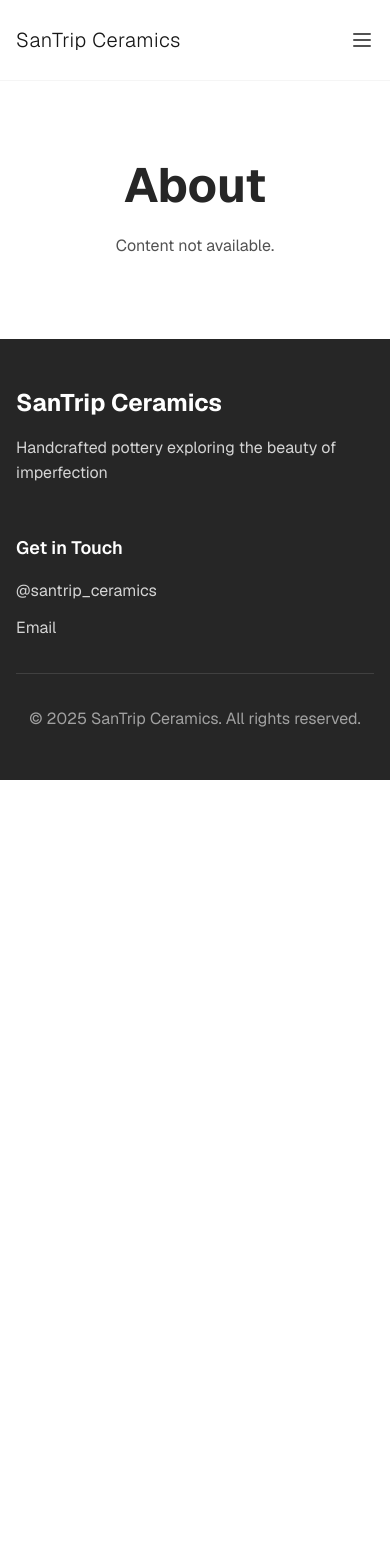
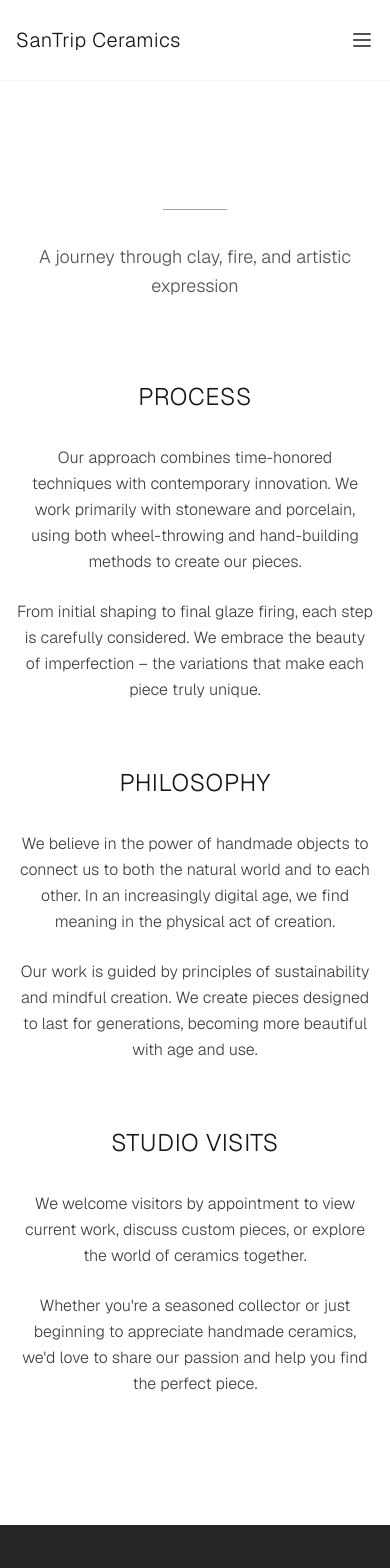
Before and after one commit to santrip-sanity/santrip-ceramics, a Next.js app: page /about in a window 390 px wide. Shown: the top 1568 px of the page. Before the commit the page ends 844 px from the top, so only its background shows below. Built offline with nearby package versions, Linux system fonts and the light colour scheme; no server answers.

Commit message:
Update page.tsx

```diff
--- a/src/app/about/page.tsx
+++ b/src/app/about/page.tsx
@@ -1,85 +1,58 @@
-import { client } from '@/lib/sanity'
-import { urlFor } from '@/lib/sanity'
-import Image from 'next/image'
-import { PortableText } from '@portabletext/react'
-
-// Query to get the artist/person info
-const PERSON_QUERY = `*[_type == "person"][0] {
-  name,
-  bio,
-  image
-}`
-
-interface Person {
-  name: string
-  bio: any[]
-  image?: {
-    _type: 'image'
-    asset: { _ref: string; _type: 'reference' }
-  }
-}
-
-async function getPersonData(): Promise<Person | null> {
-  try {
-    const person = await client.fetch(PERSON_QUERY)
-    return person
-  } catch (error) {
-    console.error('Error fetching person data:', error)
-    return null
-  }
-}
-
-export default async function AboutPage() {
-  const person = await getPersonData()
-
-  if (!person) {
-    return (
-      <div className="py-20">
-        <div className="max-w-4xl mx-auto px-4 sm:px-6 lg:px-8">
-          <h1 className="text-5xl font-bold text-neutral-800 mb-6 text-center">About</h1>
-          <p className="text-neutral-600 text-center">Content not available.</p>
-        </div>
-      </div>
-    )
-  }
-
+export default function About() {
   return (
-    <div className="py-20">
+    <div className="py-32 bg-white">
       <div className="max-w-4xl mx-auto px-4 sm:px-6 lg:px-8">
-        <div className="text-center mb-16">
-          <h1 className="text-5xl font-bold text-neutral-800 mb-6">About {person.name}</h1>
-          <p className="text-xl text-neutral-600 max-w-3xl mx-auto">
+        <div className="text-center mb-20">
+          <div className="w-16 h-px bg-neutral-400 mx-auto mb-8"></div>
+          <p className="text-lg text-neutral-600 font-light leading-relaxed">
+            A journey through clay, fire, and artistic expression
           </p>
         </div>
 
-        <div className="grid grid-cols-1 lg:grid-cols-2 gap-12 items-start">
-          {/* Artist Image */}
-          {person.image && (
-            <div className="relative">
-              <div className="aspect-[3/4] relative overflow-hidden rounded-lg">
-                <Image
-                  src={urlFor(person.image).width(600).height(800).url()}
-                  alt={person.name}
-                  fill
-                  sizes="(max-width: 1024px) 100vw, 50vw"
-                  className="object-cover"
-                />
-              </div>
+        <div className="space-y-16">
+          <section className="text-center">
+            <h2 className="text-2xl font-light text-neutral-900 mb-8 tracking-wide uppercase">Process</h2>
+            <div className="max-w-2xl mx-auto space-y-6">
+              <p className="text-neutral-700 font-light leading-relaxed">
+                Our approach combines time-honored techniques with contemporary innovation.
+                We work primarily with stoneware and porcelain, using both wheel-throwing and hand-building
+                methods to create our pieces.
+              </p>
+              <p className="text-neutral-700 font-light leading-relaxed">
+                From initial shaping to final glaze firing, each step is carefully considered.
+                We embrace the beauty of imperfection – the variations that make each piece truly unique.
+              </p>
             </div>
-          )}
+          </section>
 
-          {/* Artist Bio */}
-          <div className="prose prose-lg prose-neutral">
-            <h2 className="text-3xl font-bold text-neutral-800 mb-6">My Story</h2>
-            <PortableText
-              value={person.bio}
-              components={{
-                block: {
-                  normal: ({children}) => <p className="mb-6 text-neutral-700 leading-relaxed">{children}</p>,
-                },
-              }}
-            />
-          </div>
+          <section className="text-center">
+            <h2 className="text-2xl font-light text-neutral-900 mb-8 tracking-wide uppercase">Philosophy</h2>
+            <div className="max-w-2xl mx-auto space-y-6">
+              <p className="text-neutral-700 font-light leading-relaxed">
+                We believe in the power of handmade objects to connect us to both
+                the natural world and to each other. In an increasingly digital age, we find meaning in
+                the physical act of creation.
+              </p>
+              <p className="text-neutral-700 font-light leading-relaxed">
+                Our work is guided by principles of sustainability and mindful creation. We create pieces
+                designed to last for generations, becoming more beautiful with age and use.
+              </p>
+            </div>
+          </section>
+
+          <section className="text-center">
+            <h2 className="text-2xl font-light text-neutral-900 mb-8 tracking-wide uppercase">Studio Visits</h2>
+            <div className="max-w-2xl mx-auto space-y-6">
+              <p className="text-neutral-700 font-light leading-relaxed">
+                We welcome visitors by appointment to view current work, discuss custom pieces,
+                or explore the world of ceramics together.
+              </p>
+              <p className="text-neutral-700 font-light leading-relaxed">
+                Whether you're a seasoned collector or just beginning to appreciate handmade
+                ceramics, we'd love to share our passion and help you find the perfect piece.
+              </p>
+            </div>
+          </section>
         </div>
       </div>
     </div>
@@ -88,5 +61,5 @@ export default async function AboutPage() {
 
 export const metadata = {
   title: 'About - SanTrip Ceramics',
-  description: 'Learn about the artist behind SanTrip Ceramics and the philosophy that guides our ceramic practice.',
+  description: 'Learn about our ceramic studio, our philosophy, and our commitment to creating beautiful, functional pottery using traditional techniques and contemporary design.',
 }
```
